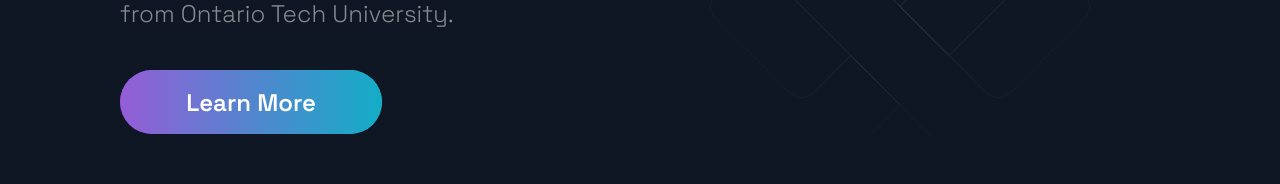
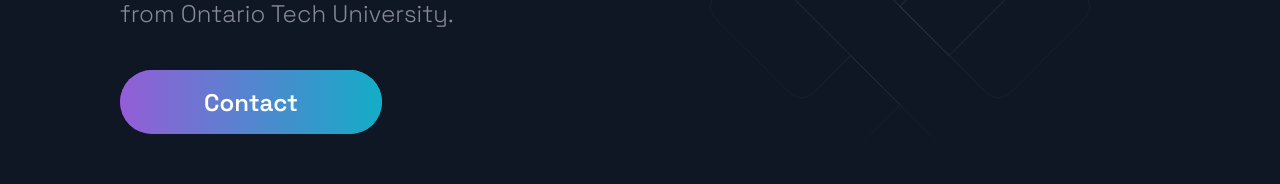
Before and after one commit to JJ0304/Portfolio_Website, a Next.js app: page / in a window 1280 px wide. Shown: the part 464-648 px from the top of the page. Built offline with nearby package versions, Linux system fonts and the light colour scheme.

Commit message:
Updated Entire Project

```diff
--- a/package.json
+++ b/package.json
@@ -11,8 +11,9 @@
     "next": "10.2.3",
     "react": "17.0.2",
     "react-dom": "17.0.2",
+    "react-icons": "^4.2.0",
+    "react-router-dom": "^6.8.0",
     "styled-components": "^5.3.0",
-    "styled-normalize": "^8.0.7",
-    "react-icons": "^4.2.0"
+    "styled-normalize": "^8.0.7"
   }
 }
--- a/src/components/Hero/Hero.js
+++ b/src/components/Hero/Hero.js
@@ -17,7 +17,7 @@ const Hero = (props) => (
         Software Engineering Graduate with IoT Specialization <br /> from Ontario Tech University.
       </SectionText>
 
-      <Button onClick={() => window.location = 'http://google.com'}>Learn More</Button>
+      <Button onClick={() => window.location = 'mailto:janajan0129@gmail.com'}>Contact</Button>
     </LeftSection>
   </Section>
 );
```
Also changed, not shown: 1 other file (tests, documents, lock files or other folders).
